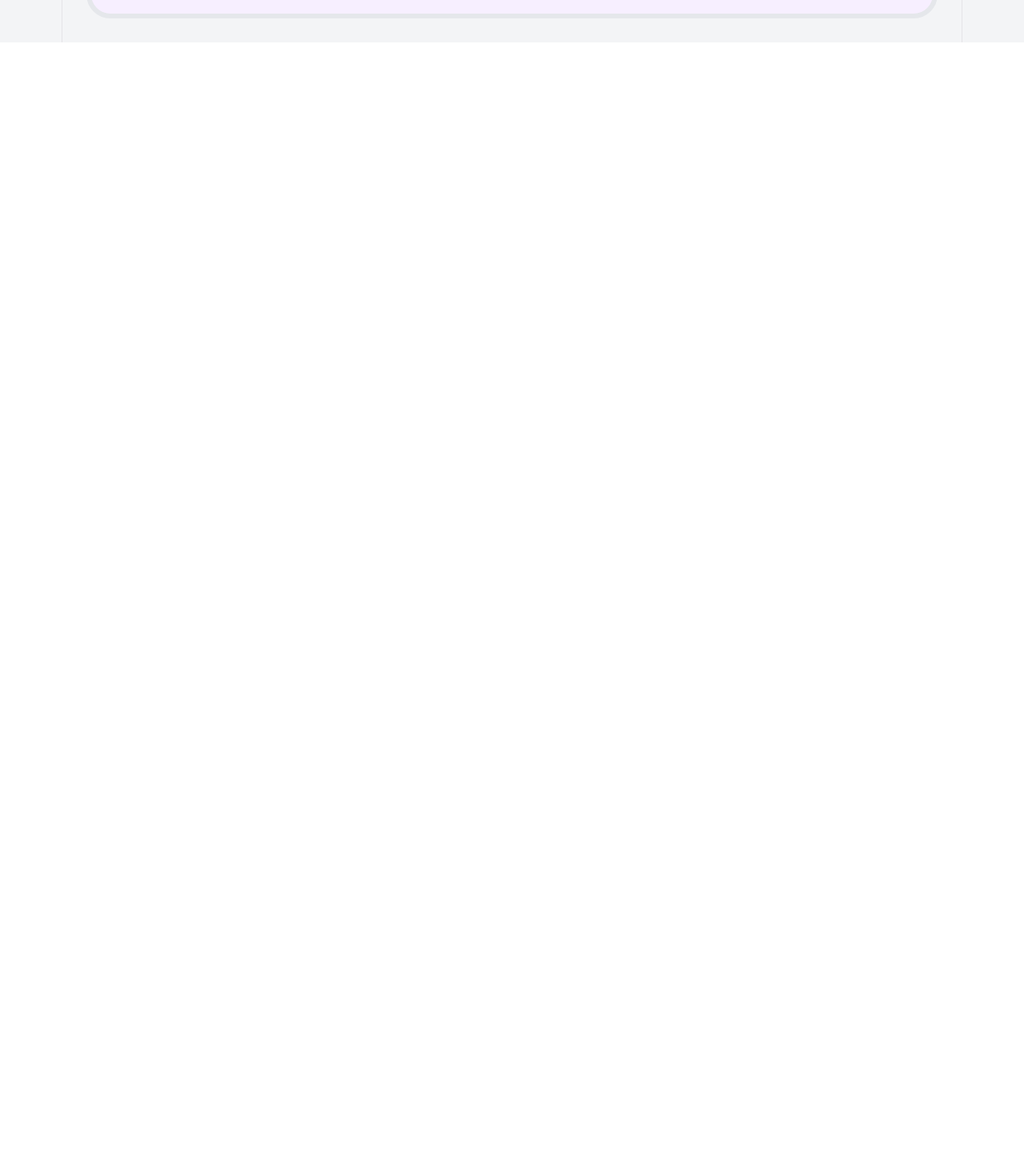
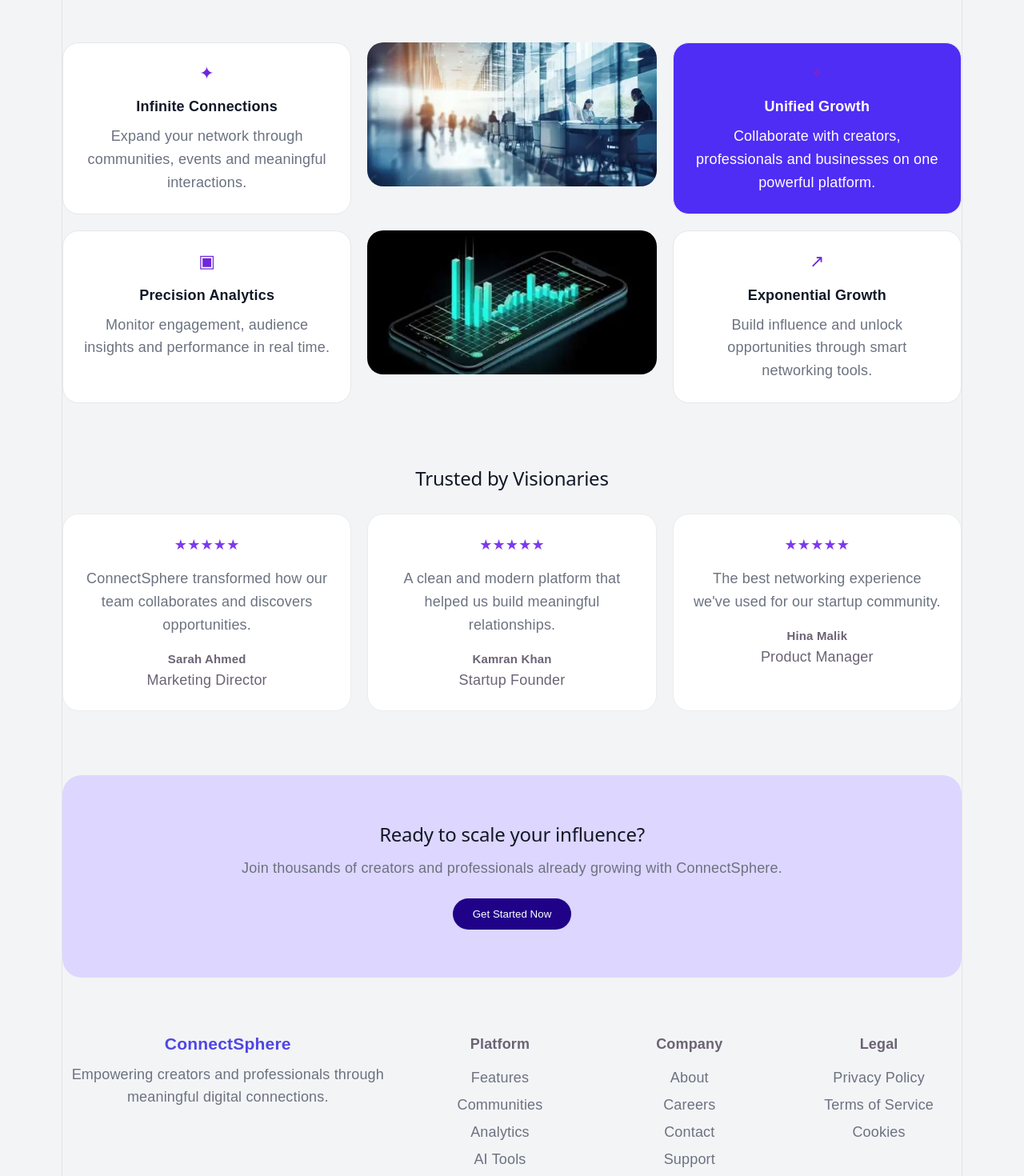
Before and after one commit to Moonna-Shehzadi908/ConnectSphere, a React (Vite) app: page / in a window 1280 px wide. Shown: the part 1198-2668 px from the top of the page at 80% size. Before the commit the page ends 1251 px from the top, so only its background shows below. Built offline with nearby package versions, Linux system fonts and the light colour scheme.

Commit message:
Completed landing page features, testimonials, CTA and footer

```diff
--- a/src/pages/LandingPage.css
+++ b/src/pages/LandingPage.css
@@ -205,3 +205,147 @@ body {
 .signBtn:hover {
   background: #f9fafb;
 }
+.featuresSection{
+  margin-top:60px;
+  display:grid;
+  grid-template-columns:1fr 1fr 1fr;
+  gap:20px;
+}
+
+.featureCard{
+  background:white;
+  border:1px solid #e5e7eb;
+  border-radius:20px;
+  padding:25px;
+}
+
+.featureCard h4{
+  margin:15px 0 10px;
+  color:#111827;
+}
+
+.featureCard p{
+  color:#6b7280;
+  line-height:1.6;
+}
+
+.featureIcon{
+  color:#6d28d9;
+  font-size:22px;
+}
+
+.purple{
+  background:#4f2df5;
+  color:white;
+}
+
+.purple h4,
+.purple p{
+  color:white;
+}
+
+.featureImage img{
+  width:100%;
+  height:180px;
+  object-fit:cover;
+  border-radius:20px;
+}
+
+/* TESTIMONIALS */
+
+.testimonials{
+  margin-top:80px;
+  text-align:center;
+}
+
+.testimonials h2{
+  color:#111827;
+  margin-bottom:30px;
+}
+
+.testimonialGrid{
+  display:grid;
+  grid-template-columns:repeat(3,1fr);
+  gap:20px;
+}
+
+.testimonial{
+  background:white;
+  padding:25px;
+  border-radius:20px;
+  border:1px solid #ececec;
+}
+
+.stars{
+  color:#7c3aed;
+  margin-bottom:15px;
+}
+
+.testimonial p{
+  color:#6b7280;
+  line-height:1.6;
+  margin-bottom:15px;
+}
+
+/* CTA */
+
+.ctaSection{
+  margin-top:80px;
+  background:#ddd6fe;
+  padding:60px;
+  border-radius:24px;
+  text-align:center;
+}
+
+.ctaSection h2{
+  color:#111827;
+  margin-bottom:15px;
+}
+
+.ctaSection p{
+  color:#6b7280;
+  margin-bottom:25px;
+}
+
+/* FOOTER */
+
+.footer{
+  margin-top:70px;
+  display:grid;
+  grid-template-columns:2fr 1fr 1fr 1fr;
+  gap:30px;
+}
+
+.footer h3{
+  color:#4f46e5;
+  margin-bottom:10px;
+}
+
+.footer h4{
+  margin-bottom:15px;
+}
+
+.footer a{
+  display:block;
+  text-decoration:none;
+  color:#6b7280;
+  margin-bottom:8px;
+}
+
+.footer p{
+  color:#6b7280;
+  line-height:1.6;
+}
+
+@media(max-width:768px){
+
+  .featuresSection,
+  .testimonialGrid,
+  .footer{
+    grid-template-columns:1fr;
+  }
+
+  .ctaSection{
+    padding:40px 20px;
+  }
+}
--- a/src/pages/LandingPage.tsx
+++ b/src/pages/LandingPage.tsx
@@ -1,10 +1,12 @@
 import "./LandingPage.css";
 import heroImage from "../assets/landingpage.webp";
+import feature1 from "../assets/company.webp";
+import feature2 from "../assets/mbl.webp";
 import { Link } from "react-router-dom";
 
 export default function LandingPage() {
   return (
-    <div className="page">
+    <div className="landingWrapper">
 
       {/* HEADER */}
       <header className="topHeader">
@@ -24,14 +26,10 @@ export default function LandingPage() {
           <div className="logo">ConnectSphere</div>
 
           <nav className="navLinks">
-
-            {/* ✅ ROUTED HOME */}
             <Link to="/">Home</Link>
-
             <a href="#">Features</a>
             <a href="#">Community</a>
             <a href="#">About</a>
-
           </nav>
 
           <div className="icons">🔔 ✉️ 👤</div>
@@ -46,33 +44,210 @@ export default function LandingPage() {
           </h2>
 
           <p>
-            ConnectSphere is a next-generation social ecosystem for creators,
-            leaders, and innovators. Build meaningful connections and scale your impact.
+            ConnectSphere is a next-generation social ecosystem
+            for creators, leaders, and innovators. Build meaningful
+            connections and scale your impact.
           </p>
 
           <div className="buttons">
-            <button className="primaryBtn">Join The Network</button>
-            <button className="secondaryBtn">Explore Communities</button>
+            <button className="primaryBtn">
+              Join The Network
+            </button>
+
+            <button className="secondaryBtn">
+              Explore Communities
+            </button>
           </div>
         </div>
 
-        {/* IMAGE */}
+        {/* HERO IMAGE */}
         <div className="imageBox">
-          <img src={heroImage} alt="hero" />
+          <img src={heroImage} alt="ConnectSphere Hero" />
 
           <div className="floatingCard">
-            ⚡ Live Connection
-            <p>2.6k users are active right now</p>
+            <strong>⚡ Live Connection</strong>
+
+            <p>
+              2.6k users are active right now
+            </p>
           </div>
         </div>
 
-        {/* FOOTER */}
+        {/* IMPACT */}
         <div className="bottom">
           <h3>Designed for Impact</h3>
-          <p>Modern tools for modern creators & professionals</p>
+
+          <p>
+            Modern tools for modern creators &
+            professionals
+          </p>
         </div>
 
       </section>
+
+      {/* FEATURES SECTION */}
+      <section className="featuresSection">
+
+        <div className="featureCard">
+          <div className="featureIcon">✦</div>
+
+          <h4>Infinite Connections</h4>
+
+          <p>
+            Expand your network through communities,
+            events and meaningful interactions.
+          </p>
+        </div>
+
+        <div className="featureImage">
+          <img src={feature1} alt="Connections" />
+        </div>
+
+        <div className="featureCard purple">
+          <div className="featureIcon">✦</div>
+
+          <h4>Unified Growth</h4>
+
+          <p>
+            Collaborate with creators, professionals
+            and businesses on one powerful platform.
+          </p>
+        </div>
+
+        <div className="featureCard">
+          <div className="featureIcon">▣</div>
+
+          <h4>Precision Analytics</h4>
+
+          <p>
+            Monitor engagement, audience insights
+            and performance in real time.
+          </p>
+        </div>
+
+        <div className="featureImage">
+          <img src={feature2} alt="Analytics" />
+        </div>
+
+        <div className="featureCard">
+          <div className="featureIcon">↗</div>
+
+          <h4>Exponential Growth</h4>
+
+          <p>
+            Build influence and unlock opportunities
+            through smart networking tools.
+          </p>
+        </div>
+
+      </section>
+
+      {/* TESTIMONIALS */}
+      <section className="testimonials">
+
+        <h2>Trusted by Visionaries</h2>
+
+        <div className="testimonialGrid">
+
+          <div className="testimonial">
+            <div className="stars">★★★★★</div>
+
+            <p>
+              ConnectSphere transformed how our team
+              collaborates and discovers opportunities.
+            </p>
+
+            <h5>Sarah Ahmed</h5>
+
+            <span>Marketing Director</span>
+          </div>
+
+          <div className="testimonial">
+            <div className="stars">★★★★★</div>
+
+            <p>
+              A clean and modern platform that helped
+              us build meaningful relationships.
+            </p>
+
+            <h5>Kamran Khan</h5>
+
+            <span>Startup Founder</span>
+          </div>
+
+          <div className="testimonial">
+            <div className="stars">★★★★★</div>
+
+            <p>
+              The best networking experience we've
+              used for our startup community.
+            </p>
+
+            <h5>Hina Malik</h5>
+
+            <span>Product Manager</span>
+          </div>
+
+        </div>
+
+      </section>
+
+      {/* CTA */}
+      <section className="ctaSection">
+
+        <h2>Ready to scale your influence?</h2>
+
+        <p>
+          Join thousands of creators and professionals
+          already growing with ConnectSphere.
+        </p>
+
+        <button className="primaryBtn">
+          Get Started Now
+        </button>
+
+      </section>
+
+      {/* FOOTER */}
+      <footer className="footer">
+
+        <div className="footerCol">
+          <h3>ConnectSphere</h3>
+
+          <p>
+            Empowering creators and professionals
+            through meaningful digital connections.
+          </p>
+        </div>
+
+        <div className="footerCol">
+          <h4>Platform</h4>
+
+          <a href="#">Features</a>
+          <a href="#">Communities</a>
+          <a href="#">Analytics</a>
+          <a href="#">AI Tools</a>
+        </div>
+
+        <div className="footerCol">
+          <h4>Company</h4>
+
+          <a href="#">About</a>
+          <a href="#">Careers</a>
+          <a href="#">Contact</a>
+          <a href="#">Support</a>
+        </div>
+
+        <div className="footerCol">
+          <h4>Legal</h4>
+
+          <a href="#">Privacy Policy</a>
+          <a href="#">Terms of Service</a>
+          <a href="#">Cookies</a>
+        </div>
+
+      </footer>
+
     </div>
   );
 }
```
Also changed, not shown: src/assets/company.webp (added), src/assets/mbl.webp (added).
